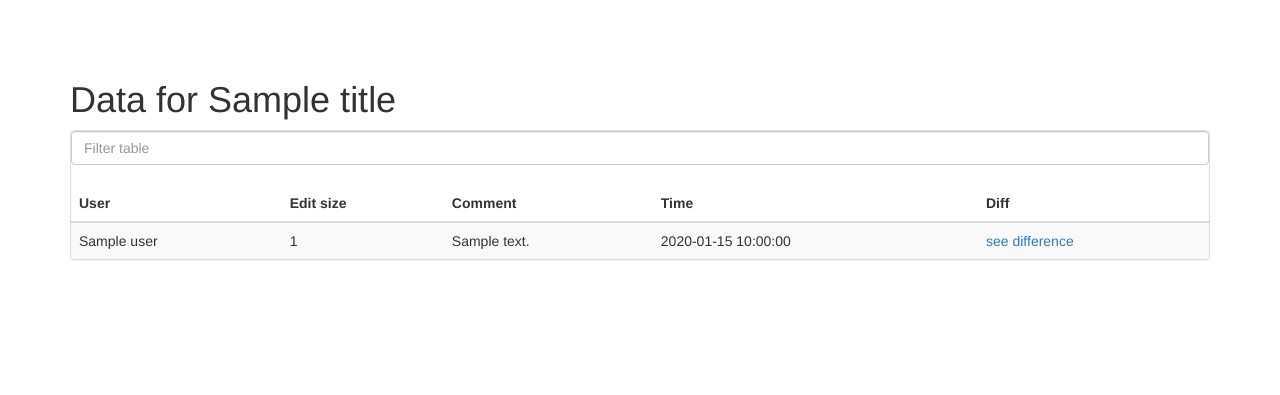
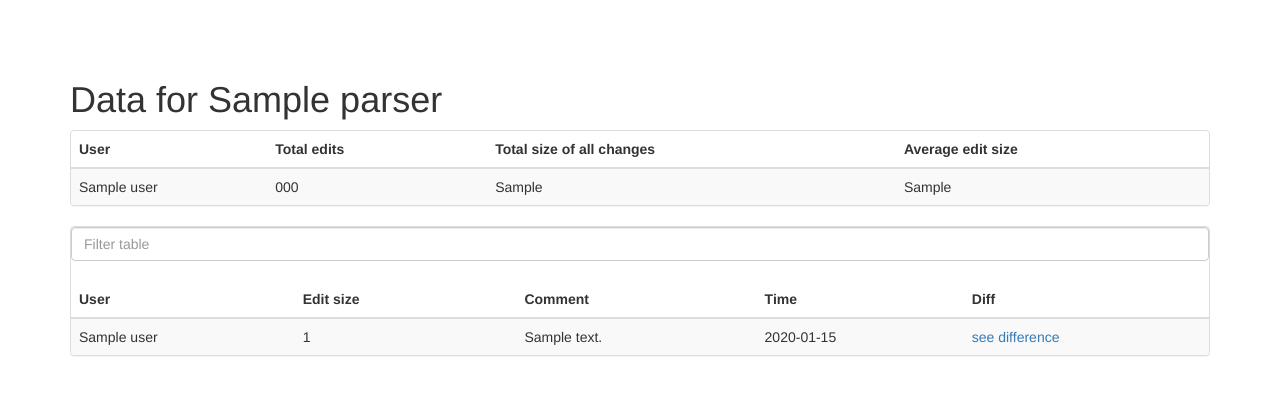
Before and after one commit to walkerdb/wikihistoryvis, a Flask app: template templates/summary.html in a window 1280 px wide. Shown: the top 395 px of the page. Run offline with Flask 2, Linux system fonts and the light colour scheme; the template is opened without the code that fills it: most values are stand-ins (such as "Sample title", 1, 10 or a date in 2020); some libraries are stand-ins or nearby versions.

Commit message:
add summarized user activity on single article

```diff
--- /dev/null
+++ b/static/sortable-theme-bootstrap.css
@@ -0,0 +1,90 @@
+/* line 2, ../sass/_sortable.sass */
+table[data-sortable] {
+  border-collapse: collapse;
+  border-spacing: 0;
+}
+/* line 6, ../sass/_sortable.sass */
+table[data-sortable] th {
+  vertical-align: bottom;
+  font-weight: bold;
+}
+/* line 10, ../sass/_sortable.sass */
+table[data-sortable] th, table[data-sortable] td {
+  text-align: left;
+  padding: 10px;
+}
+/* line 14, ../sass/_sortable.sass */
+table[data-sortable] th:not([data-sortable="false"]) {
+  -webkit-user-select: none;
+  -moz-user-select: none;
+  -ms-user-select: none;
+  -o-user-select: none;
+  user-select: none;
+  -webkit-tap-highlight-color: rgba(0, 0, 0, 0);
+  -webkit-touch-callout: none;
+  cursor: pointer;
+}
+/* line 26, ../sass/_sortable.sass */
+table[data-sortable] th:after {
+  content: "";
+  visibility: hidden;
+  display: inline-block;
+  vertical-align: inherit;
+  height: 0;
+  width: 0;
+  border-width: 5px;
+  border-style: solid;
+  border-color: transparent;
+  margin-right: 1px;
+  margin-left: 10px;
+  float: right;
+}
+/* line 40, ../sass/_sortable.sass */
+table[data-sortable] th[data-sorted="true"]:after {
+  visibility: visible;
+}
+/* line 43, ../sass/_sortable.sass */
+table[data-sortable] th[data-sorted-direction="descending"]:after {
+  border-top-color: inherit;
+  margin-top: 8px;
+}
+/* line 47, ../sass/_sortable.sass */
+table[data-sortable] th[data-sorted-direction="ascending"]:after {
+  border-bottom-color: inherit;
+  margin-top: 3px;
+}
+
+/* line 5, ../sass/sortable-theme-bootstrap.sass */
+table[data-sortable].sortable-theme-bootstrap {
+  font-family: "Helvetica Neue", Helvetica, Arial, sans-serif;
+  font-size: 14px;
+  line-height: 20px;
+  color: #333333;
+  background: white;
+}
+/* line 12, ../sass/sortable-theme-bootstrap.sass */
+table[data-sortable].sortable-theme-bootstrap thead th {
+  border-bottom: 2px solid #e0e0e0;
+}
+/* line 15, ../sass/sortable-theme-bootstrap.sass */
+table[data-sortable].sortable-theme-bootstrap tbody td {
+  border-top: 1px solid #e0e0e0;
+}
+/* line 18, ../sass/sortable-theme-bootstrap.sass */
+table[data-sortable].sortable-theme-bootstrap th[data-sorted="true"] {
+  color: #3a87ad;
+  background: #d9edf7;
+  border-bottom-color: #bce8f1;
+}
+/* line 23, ../sass/sortable-theme-bootstrap.sass */
+table[data-sortable].sortable-theme-bootstrap th[data-sorted="true"][data-sorted-direction="descending"]:after {
+  border-top-color: #3a87ad;
+}
+/* line 26, ../sass/sortable-theme-bootstrap.sass */
+table[data-sortable].sortable-theme-bootstrap th[data-sorted="true"][data-sorted-direction="ascending"]:after {
+  border-bottom-color: #3a87ad;
+}
+/* line 31, ../sass/sortable-theme-bootstrap.sass */
+table[data-sortable].sortable-theme-bootstrap.sortable-theme-bootstrap-striped tbody > tr:nth-child(odd) > td {
+  background-color: #f9f9f9;
+}
--- a/templates/base.html
+++ b/templates/base.html
@@ -9,6 +9,8 @@
     <link type="text/css" rel="stylesheet" href="{{ url_for('static', filename='jquery-ui.min.css') }}"/>
     <link type="text/css" rel="stylesheet" href="{{ url_for('static', filename='jquery-ui.theme.min.css') }}"/>
     <link type="text/css" rel="stylesheet" href="{{ url_for('static', filename='jquery-ui.structure.min.css') }}"/>
+    <link type="text/css" rel="stylesheet" href="{{ url_for('static', filename='sortable-theme-bootstrap.css') }}"/>
+
 
 
     <link href='https://fonts.googleapis.com/css?family=Open+Sans:400,300,600,700' rel='stylesheet' type='text/css'/>
--- a/templates/summary.html
+++ b/templates/summary.html
@@ -1,12 +1,37 @@
 {% extends "base.html" %}
 
 {% block summary %}
-<h1>Data for {{ title }}</h1>
+<h1>Data for {{ parser.article_title }}</h1>
+
+<div class="panel panel-default">
+    <table class="table table-striped table-hover sortable-bootstrap" data-sortable>
+        <thead>
+        <tr>
+            <th class="1column1">User</th>
+            <th class="1column2" id="t1_default_sort">Total edits</th>
+            <th class="1column3">Total size of all changes</th>
+            <th class="1column4">Average edit size</th>
+
+        </tr>
+        </thead>
+        <tbody class="list">
+        {% for summary in parser.user_summaries %}
+            <tr>
+                <td class="1column1">{{ summary["user"] }}</td>
+                <td class="1column2">{{ summary["number of revisions"] }}</td>
+                <td class="1column3">{{ summary["total size of changes"] }}</td>
+                <td class="1column4">{{ summary["average edit size"] }}</td>
+            </tr>
+        {% endfor %}
+
+        </tbody>
+    </table>
+</div>
 
 <div class="panel panel-default" id="filter-table">
     <input class="search form-control" placeholder="Filter table"/>
     <br>
-    <table class="table table-striped table-hover" data-sortable>
+    <table class="table table-striped table-hover sortable-bootstrap" data-sortable>
         <thead>
         <tr>
             <th class="column1">User</th>
@@ -17,12 +42,12 @@
         </tr>
         </thead>
         <tbody class="list">
-        {% for revision in revisions %}
+        {% for revision in parser.revisions %}
             <tr>
                 <td class="column1">{{ revision.user }}</td>
                 <td class="column2">{{ revision.change_size }}</td>
                 <td class="column3">{{ revision.comment }}</td>
-                <td class="column4">{{ revision.timestamp }}</td>
+                <td class="column4">{{ revision["formatted date"] }}</td>
                 <td class="column5"><a href="http://si410wiki.sites.uofmhosting.net/index.php?title={{ title }}&diff={{ revision.revid }}&oldid={{ revision.parentid }}" target="_blank">see difference</a></td>
             </tr>
         {% endfor %}
@@ -41,5 +66,10 @@
 
     var tableList = new List('filter-table', options);
 </script>
+<script>
+    window.onload = function() {
+        (document.getElementById( 't1_default_sort' )).click();
+    };
+</script>
 
 {% endblock %}
--- a/whv.py
+++ b/whv.py
@@ -39,7 +39,7 @@ def show_article_summary(article):
     print(data)
     parser = data_parser.Parser(data)
 
-    return render_template("summary.html", revisions=parser.revisions, title=article)
+    return render_template("summary.html", parser=parser)
 
 
 if __name__ == '__main__':
```
Also changed, not shown: wikihistoryvis/data_parser.py (+46 -3 lines), static/sortable.min.js.
